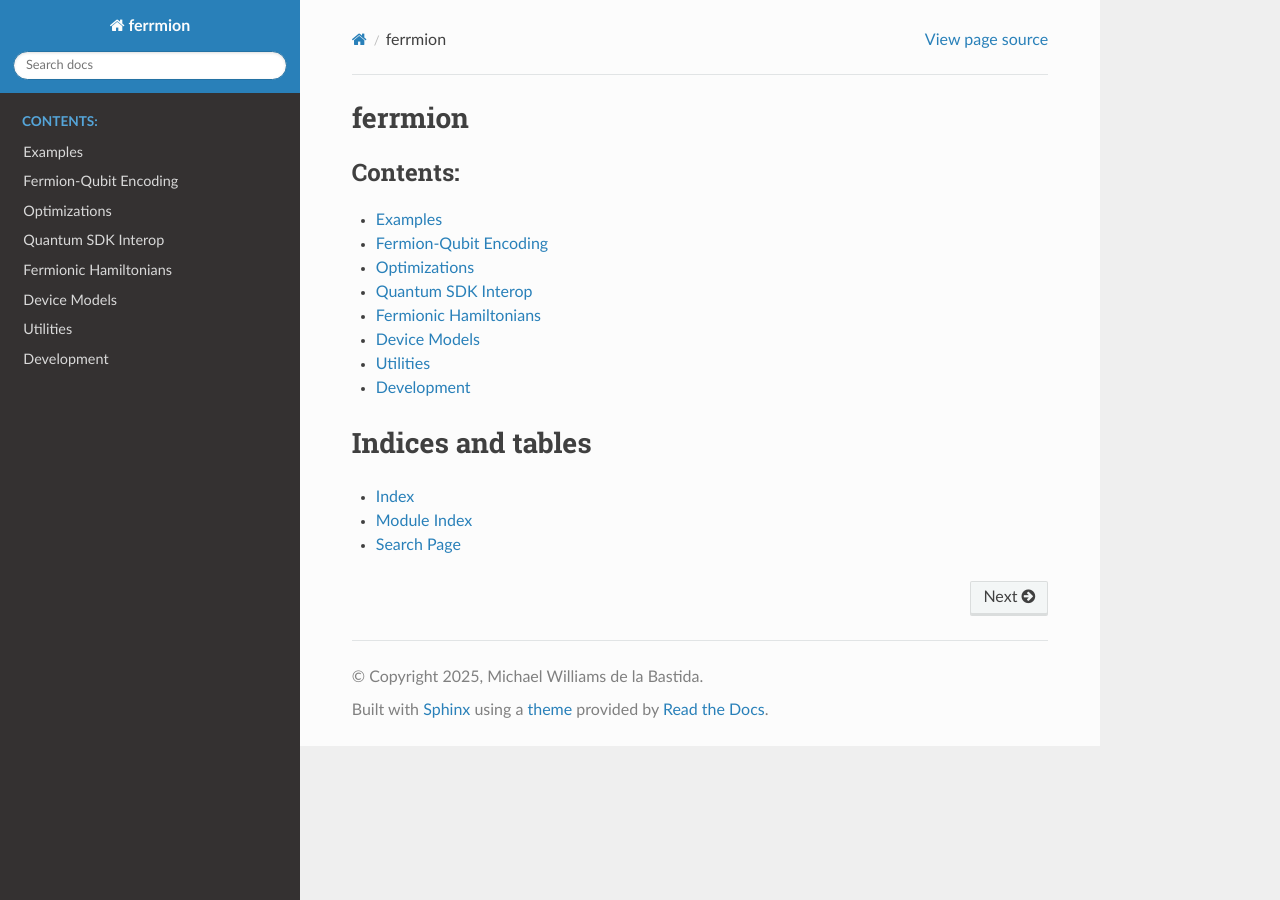
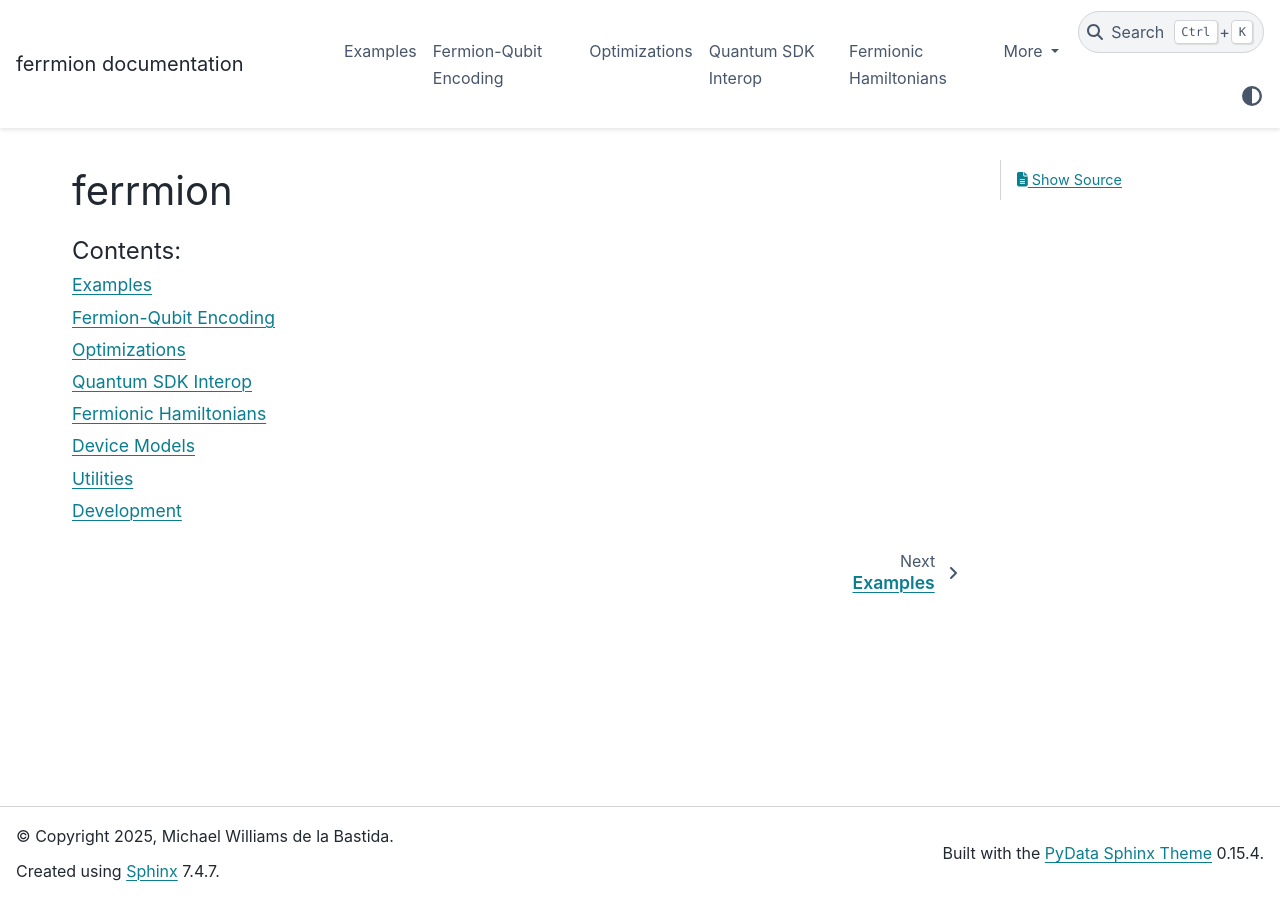
Before and after one commit to UCL-CCS/ferrmion, a Sphinx documentation site: the page built from docs/source/index.md, in a window 1280 px wide. Built offline with Sphinx 7.4.7 and the PyData theme 0.15.4, drawn with Linux system fonts in a browser that asks for light colours.

Commit message:
update docstyle

````diff
--- a/docs/source/conf.py
+++ b/docs/source/conf.py
@@ -29,9 +29,9 @@ extensions = ["sphinx.ext.autodoc",
     # "sphinx.ext.ifconfig",
     "sphinx.ext.viewcode",
     # "sphinx.ext.githubpages",
-    # "sphinx.ext.napoleon",
+    "sphinx.ext.napoleon",
     "myst_nb",
-    "sphinx_rtd_theme",
+    "pydata_sphinx_theme",
     "myst_sphinx_gallery",
     ]
 
@@ -52,5 +52,5 @@ exclude_patterns = []
 # -- Options for HTML output -------------------------------------------------
 # https://www.sphinx-doc.org/en/master/usage/configuration.html#options-for-html-output
 
-html_theme = 'sphinx_rtd_theme'
+html_theme = 'pydata_sphinx_theme'
 html_static_path = ['_static']
--- a/docs/source/index.md
+++ b/docs/source/index.md
@@ -18,9 +18,3 @@ devices
 utils
 development
 ```
-
-# Indices and tables
-
-- {ref}`genindex`
-- {ref}`modindex`
-- {ref}`search`
--- a/pyproject.toml
+++ b/pyproject.toml
@@ -40,6 +40,7 @@ docs = [
     "ffsim>=0.0.56",
     "qiskit>=2.0.2",
     "myst-nb>=1.2.0",
+    "pydata-sphinx-theme>=0.16.1",
 ]
 
 [tool.ruff]
````
Also changed, not shown: docs/jupyter_execute/notebooks/rett.ipynb, 1 other file.
